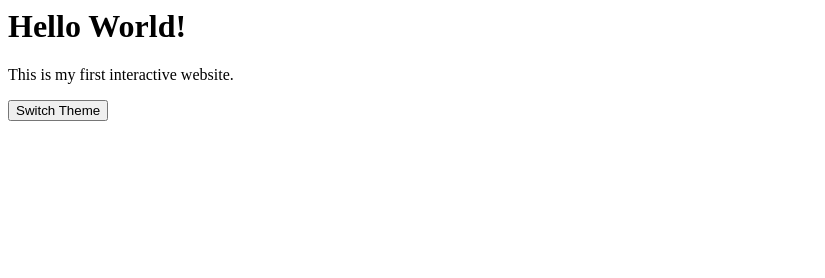
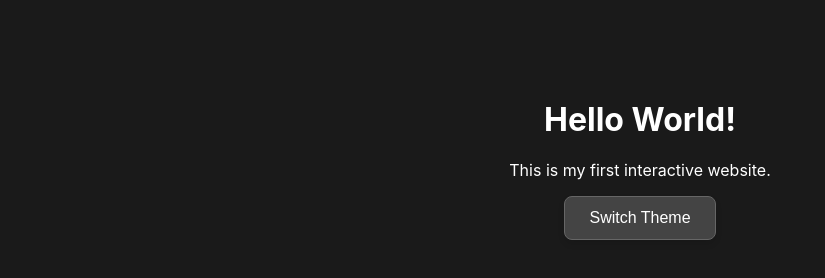
Before and after one commit to blueshirtu-ai/bluesite, a plain HTML site: page index.html in a window 1280 px wide. Both pictures are taken after a click on the button "Switch Theme". Shown: the whole page, without its empty margins (0-825 px from the left). Drawn offline with Linux system fonts and the light colour scheme.

Commit message:
Add files via upload

```diff
--- a/index.html
+++ b/index.html
@@ -1,3 +1,12 @@
+<!DOCTYPE html>
+<html lang="en">
+<head>
+    <meta charset="UTF-8">
+    <meta name="viewport" content="width=device-width, initial-scale=1.0">
+    <title>My Interactive Site</title>
+    <!-- CRITICAL: This link must match your filename exactly (all lowercase) -->
+    <link rel="stylesheet" href="style.css">
+</head>
 <body>
     <h1>Hello World!</h1>
     <p>This is my first interactive website.</p>
@@ -7,9 +16,15 @@
 
     <!-- The Logic -->
     <script>
-        const btn = document.getElementById("mode-toggle");
-        btn.onclick = function() {
-            document.body.classList.toggle("dark-theme");
-        };
+        // Wait for the page to load before running the script
+        document.addEventListener('DOMContentLoaded', () => {
+            const btn = document.getElementById("mode-toggle");
+            if (btn) {
+                btn.onclick = function() {
+                    document.body.classList.toggle("dark-theme");
+                };
+            }
+        });
     </script>
 </body>
+</html>
```
